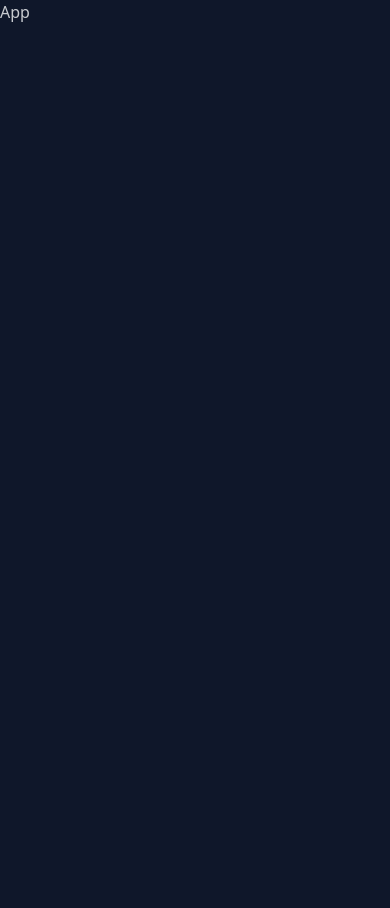
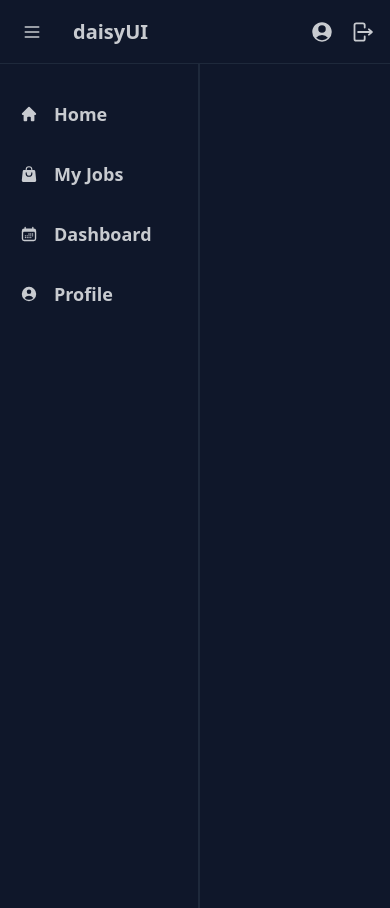
Before and after one commit to BharaniDharan86/job-tracker, a React (Vite) app in the folder client/: page / in a window 390 px wide. Before the commit the page ends 844 px from the top, so only its background shows below. Built offline with nearby package versions, Linux system fonts and the light colour scheme.

Commit message:
responsive sidebar

```diff
--- a/client/package.json
+++ b/client/package.json
@@ -14,6 +14,7 @@
     "@tanstack/react-query-devtools": "^5.20.5",
     "react": "^18.2.0",
     "react-dom": "^18.2.0",
+    "react-icons": "^5.0.1",
     "react-router-dom": "^6.22.0"
   },
   "devDependencies": {
--- a/client/src/App.jsx
+++ b/client/src/App.jsx
@@ -1,7 +1,21 @@
-import React from "react";
+import { AppLayout } from "./ui/AppLayout";
+import { BrowserRouter, Route, Routes } from "react-router-dom";
 
 function App() {
-  return <div>App</div>;
+  return (
+    <BrowserRouter>
+      <Routes>
+        <Route
+          path="/"
+          element={
+            <div>
+              <AppLayout />
+            </div>
+          }
+        />
+      </Routes>
+    </BrowserRouter>
+  );
 }
 
 export default App;
--- /dev/null
+++ b/client/src/components/Header.jsx
@@ -0,0 +1,37 @@
+import { HiUserCircle } from "react-icons/hi2";
+import { HiMiniArrowRightOnRectangle } from "react-icons/hi2";
+
+export const Header = () => {
+  return (
+    <div className="navbar bg-base-100 border-b-[1px] border-slate-800 relative h-[40px]">
+      <div className="flex-none">
+        <button className="btn btn-square btn-ghost">
+          <svg
+            xmlns="http://www.w3.org/2000/svg"
+            fill="none"
+            viewBox="0 0 24 24"
+            className="inline-block w-5 h-5 stroke-current"
+          >
+            <path
+              strokeLinecap="round"
+              strokeLinejoin="round"
+              strokeWidth="2"
+              d="M4 6h16M4 12h16M4 18h16"
+            ></path>
+          </svg>
+        </button>
+      </div>
+      <div className="flex-1">
+        <a className="btn btn-ghost text-xl">daisyUI</a>
+      </div>
+      <div className="flex text-2xl sm:gap-5 gap-4 sm:pr-11 pr-2">
+        <button className="">
+          <HiUserCircle />
+        </button>
+        <button className="">
+          <HiMiniArrowRightOnRectangle />
+        </button>
+      </div>
+    </div>
+  );
+};
--- /dev/null
+++ b/client/src/components/Sidebar.jsx
@@ -0,0 +1,44 @@
+import { NavLink } from "react-router-dom";
+import { HiMiniCalendarDays, HiMiniHome, HiShoppingBag } from "react-icons/hi2";
+import { HiMiniUserCircle } from "react-icons/hi2";
+
+export const Sidebar = () => {
+  return (
+    <div className="w-[200px] bg-slate-900 absolute left-0 top-[64px] border-r-2 h-screen border-slate-800">
+      <ul className="text-lg p-3 grid  font-semibold mt-4">
+        <li className="mb-4 p-2 hover:bg-slate-800 w-[100%] transition-all duration-400 hover:translate-x-1">
+          <NavLink className="flex items-center gap-4 gap-y-3">
+            <HiMiniHome /> Home
+          </NavLink>
+        </li>
+        <li className="mb-4 p-2 hover:bg-slate-800 w-full transition-all duration-400 hover:translate-x-1">
+          <NavLink className="flex items-center gap-4 row-gap-4">
+            <HiShoppingBag />
+            My Jobs
+          </NavLink>
+        </li>
+        <li className="mb-4 p-2 hover:bg-slate-800 w-full transition-all duration-400 hover:translate-x-1">
+          <NavLink className="flex items-center gap-4 row-gap-4">
+            <HiMiniCalendarDays />
+            Dashboard
+          </NavLink>
+        </li>
+        <li className="mb-4 p-2 hover:bg-slate-800 w-full transition-all duration-400 hover:translate-x-1">
+          <NavLink className="flex items-center gap-4 row-gap-4">
+            <HiMiniUserCircle />
+            Profile
+          </NavLink>
+        </li>
+      </ul>
+    </div>
+  );
+};
+
+/**
+ * my jobs
+ * dash board
+ * profile page
+ * home
+ * detail page
+ * login sign up
+ */
--- /dev/null
+++ b/client/src/ui/AppLayout.jsx
@@ -0,0 +1,13 @@
+import { Header } from "../components/Header";
+import { Sidebar } from "../components/Sidebar";
+
+export const AppLayout = () => {
+  return (
+    <div className="">
+      <div className="h-screen border-3 border-red-500 relative">
+        <Header />
+      </div>
+      <Sidebar />
+    </div>
+  );
+};
--- a/client/tailwind.config.js
+++ b/client/tailwind.config.js
@@ -6,6 +6,6 @@ export default {
   },
   plugins: [require("daisyui")],
   daisyui: {
-    themes: ["night"],
+    themes: ["night", "light"],
   },
 };
```
Also changed, not shown: 1 other file (tests, documents, lock files or other folders).
